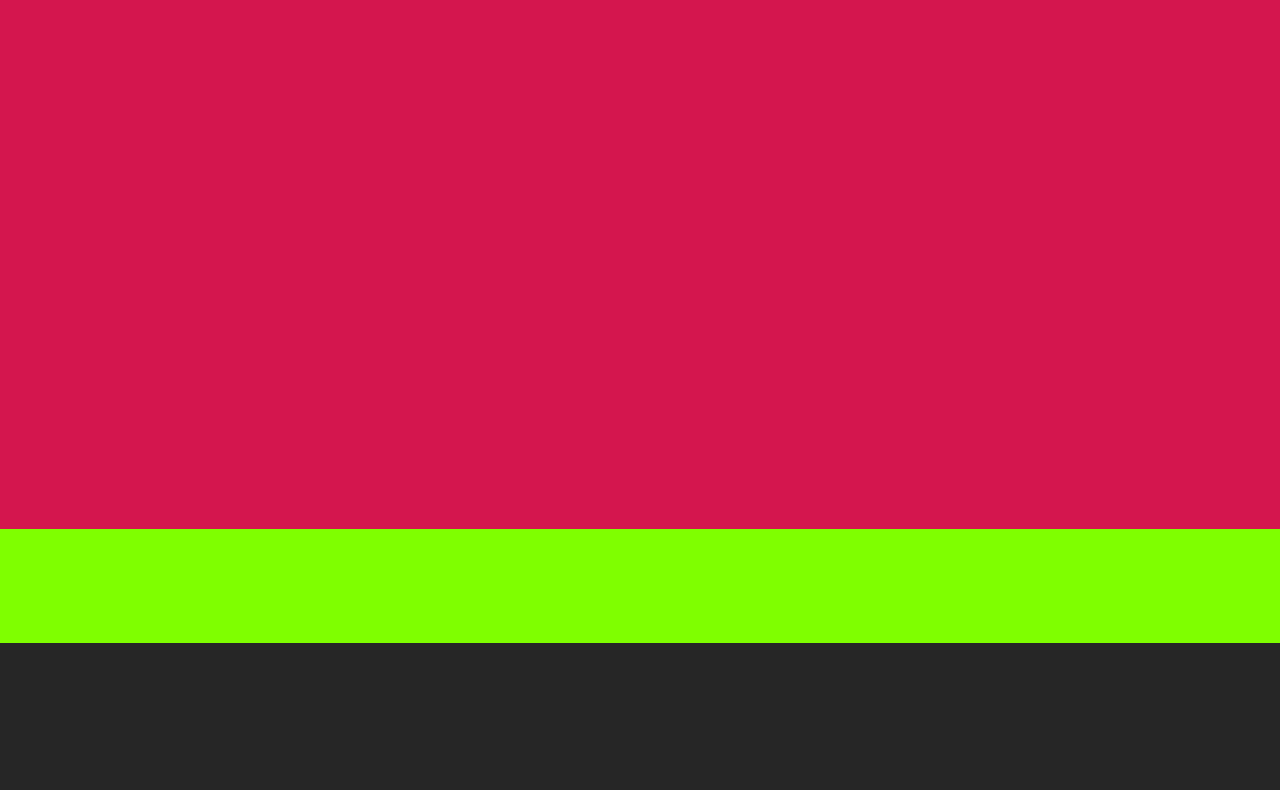
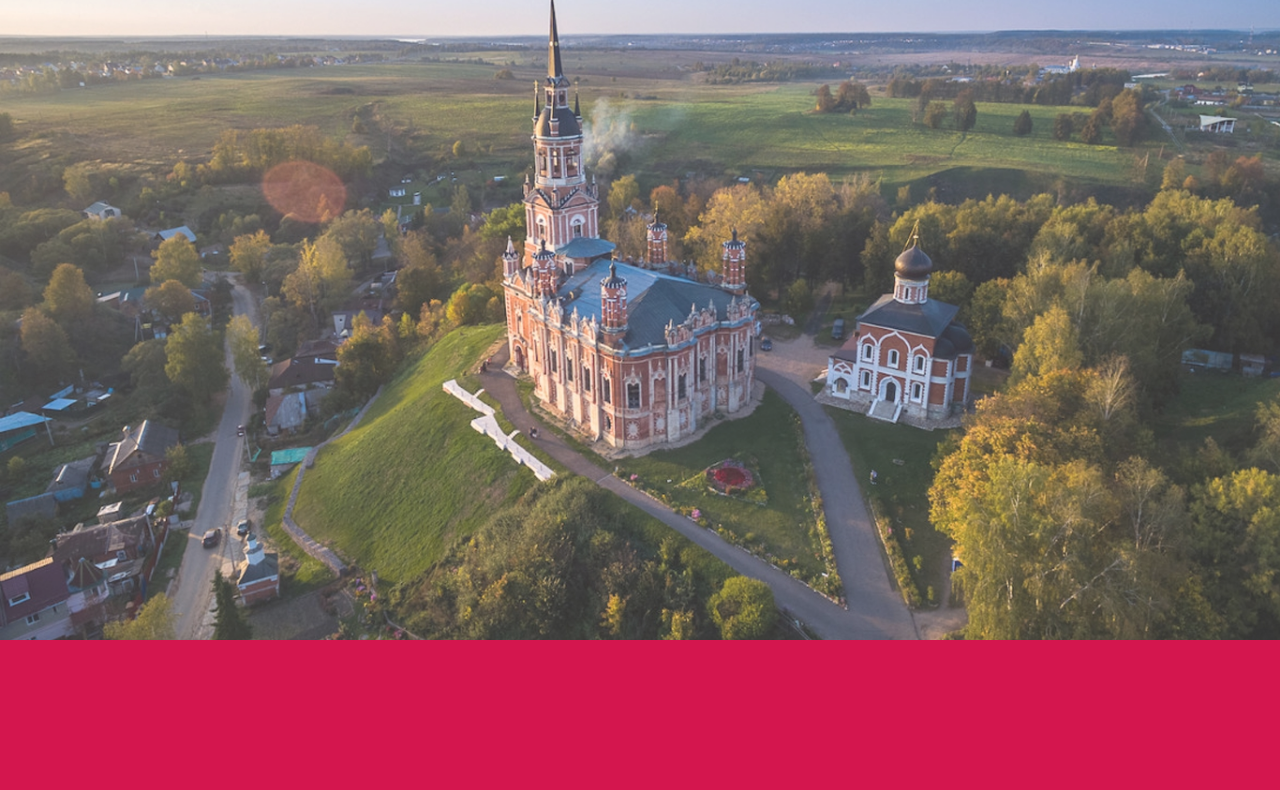
Before and after one commit to vadymchepay/Lizergin, a website: page src/index.html in a window 1280 px wide. Shown: the part 77-867 px from the top of the page. Drawn offline with Linux system fonts and the light colour scheme; a web font is replaced by a local one.

Commit message:
it's going fine

```diff
--- a/src/index.html
+++ b/src/index.html
@@ -33,10 +33,13 @@
         <div class="intro_cover">
             <div class="intro_cover_content"></div>
         </div>
-        <div class="intro_content"></div>
+        <div class="intro_content">
+            <img src="img/bg-video-copy.jpg" alt="">
+        </div>
+        <div class="about"></div>
     </section>
 
-    <section class="about"></section>
+
     <script src="libs/jquery.min.js"></script>
     <script src="libs/materialize-src/js/bin/materialize.min.js"></script>
 <!--
--- a/src/js/main.js
+++ b/src/js/main.js
@@ -1,53 +1,54 @@
 $(document).ready(function () {
     $('.sidenav').sidenav();
+    var introHeight = $('.intro').innerHeight();
+    var aboutHeight = $('.about').innerHeight();
+    var trigger_1 = false;
+    var coverBottom;
+    var aboutBottom;
+    var nTop;
+    $('.about').css({
+        'top': introHeight + 'px'
     });
+    $('.intro_content').css({
+        'top': 0
+    });
+    $(window).scroll(function () {
+        var sPos = $(this).scrollTop();
+        $('.intro_cover').css({
+            'top': -sPos + 'px'
+        });
+        coverBottom = $('.intro_cover').innerHeight() - sPos * 1.87;
 
-//
-//$(function () {
-//    // Init ScrollMagic
-//    var controller = new ScrollMagic.Controller();
-//
-//    // pin the intro
-//    var pinIntroScene = new ScrollMagic.Scene({
-//            triggerElement: '.intro_content',
-//            triggerHook: 0,
-//            duration: '100%'
-//        })
-//        .setPin('.intro_content', {
-//            pushFollowers: false
-//        })
-//        .addTo(controller);
-//
-//    // pin again
-//    var pinIntroScene2 = new ScrollMagic.Scene({
-//            triggerElement: '#project01',
-//            triggerHook: 0.4
-//        })
-//        .setPin('#intro', {
-//            pushFollowers: false
-//        })
-//        .addTo(controller);
-//});
 
-$(window).scroll(function () {
-    var introPos = $(this).scrollTop();
-    var coverBottom = $('.intro_cover').position().top + $('.intro_cover').innerHeight();
-    var trigger_1 = false;
-
-    $('.intro_cover').css({
-        'top': -introPos + 'px'
+        $('.intro_content').css({
+            'top': sPos + 'px'
         });
+        var top = introHeight + sPos;
+        $('.about').css({
+            'top': top + 'px'
+        });
+        if (coverBottom >= -200 && coverBottom <= 0) {
+            nTop = $('.about').position().top;
+        };
         if (coverBottom <= 0) {
             trigger_1 = true;
+            $('.about').css({
+                'top': nTop + 'px'
+               });
+            aboutBottom = aboutHeight - sPos * 1.87 + nTop;
+        }else {
+            trigger_1 = false;
+            $('.about').css({
+                'top': top + 'px'
+            });
         };
-    if (trigger_1) {
-        var aboutPos = $('.about').offset().top;
-        $('.about').css({
-            'position' : 'relative',
-            'top': aboutPos-introPos
+
+        console.log('coverBottom =' + coverBottom);
+        console.log('aboutHeight =' + aboutHeight);
+        console.log('aboutBottom =' + aboutBottom);
+        console.log('innerHeight =' + $('.intro_cover').innerHeight());
+
+        console.log('sPos =' + sPos);
+        console.log('nTop =' + nTop);
     });
-    }
-
-    console.log(trigger_1);
-    console.log(aboutPos);
 });
--- a/src/precss/_base.scss
+++ b/src/precss/_base.scss
@@ -7,11 +7,12 @@ body {
 
 .intro {
     width: 100%;
-    padding-bottom: 56.22%;
+    padding-bottom: 56%;
     box-sizing: border-box;
-    overflow: hidden;
+//    overflow: hidden;
     position: sticky;
     top: 0;
+//    position: relative;
     .intro_cover {
         width: 100%;
         height: 100%;
@@ -23,7 +24,8 @@ body {
         right: 0;
         bottom: 0;
         z-index: 2;
-        background-color: chartreuse;
+        background-color: #fff;
+        opacity: 0.2;
     }
     .intro_content {
         width: 100%;
@@ -36,14 +38,19 @@ body {
         right: 0;
         bottom: 0;
         z-index: 1;
-        background-color: aqua;
+
+    }
+    .about {
+        width: 100%;
+        height: 1712px;
+        box-sizing: border-box;
+        overflow: hidden;
+        position: absolute;
+        top: 0;
+        left: 0;
+        right: 0;
+        bottom: 0;
+        z-index: 3;
+        background-color: #d4164e;
     }
 }
-
-
-
-.about {
-    width: 100%;
-    height: 1712px;
-    background-color: #d4164e;
-}
```
Also changed, not shown: src/css/main.css, src/img/bg-video-copy.jpg (added). Lines whose indentation alone changed are shown as unchanged.
